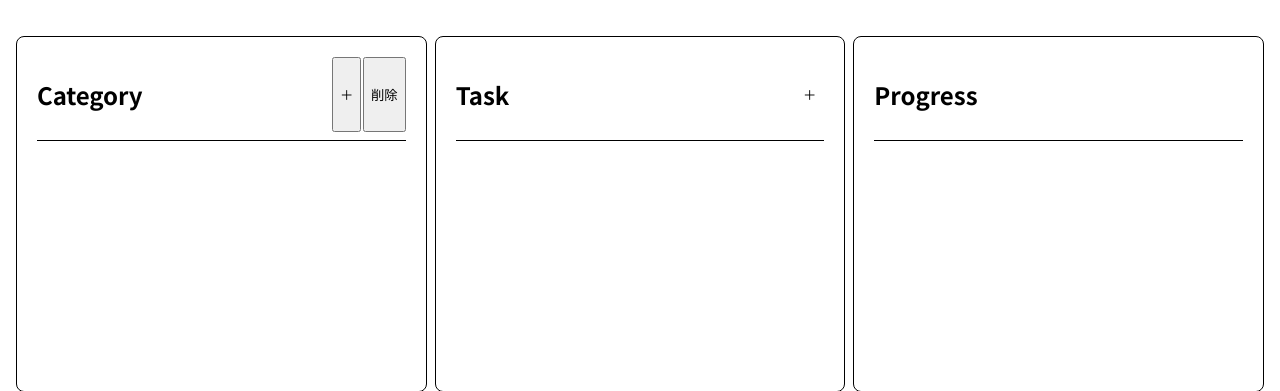
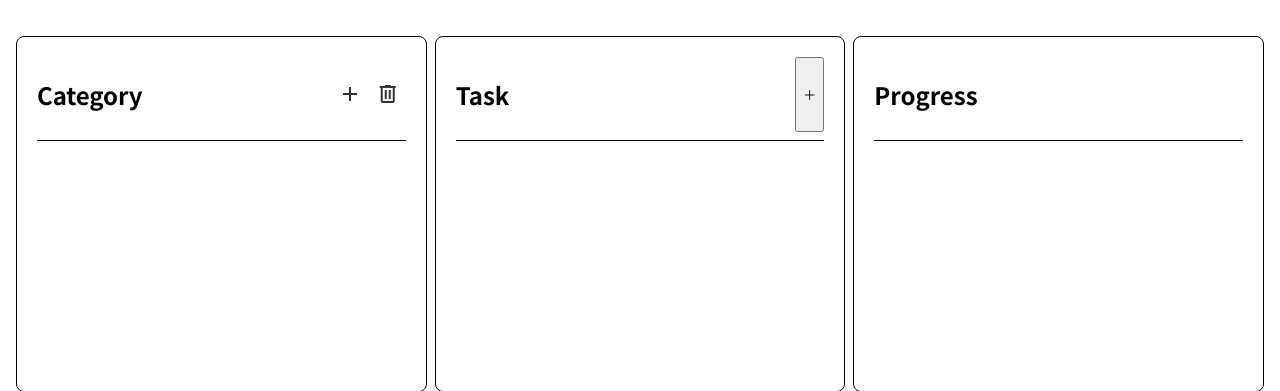
Before and after one commit to rasupy/flask_app, a Flask app: page /admin in a window 1280 px wide. Shown: the part 51-442 px from the top of the page. Run offline with Flask 3, Linux system fonts and the light colour scheme; data that the repository does not hold is empty; some libraries are stand-ins or nearby versions.

Commit message:
feat(Category-page): add icons

```diff
--- a/static/css/pages/_body.scss
+++ b/static/css/pages/_body.scss
@@ -52,6 +52,24 @@ html, body {
     font-size: var.$fs-title;
 }
 
+.material-symbols-outlined {
+    border: none;
+    background: none;
+    color: var.$tc;
+    cursor: pointer;
+    transition: .5s;
+
+    font-variation-settings:
+    'FILL' 0,
+    'wght' 400,
+    'GRAD' 0,
+    'opsz' 24
+}
+
+.material-symbols-outlined:hover {
+    background: var.$hover-bg;
+}
+
 /* カテゴリーリスト
 =================================================== */
 .button-group {
@@ -60,30 +78,16 @@ html, body {
     gap: .1rem;
 }
 
-.create-category-btn,
-.delete-category-btn {
-    padding: .2rem .5rem;
-    border: none;
-    border-radius: 12px;
-    background: var.$bg;
-    cursor: pointer;
-    transition: 0.3s;
-}
-
-.create-category-btn:hover,
-.delete-category-btn:hover {
-    background: var.$hover-bg;
-}
-
-.delete-category-btn.hidden {
-    opacity: 0;
+.delete-category-btn.hidden,
+.category-item .material-symbols-outlined.hidden {
+    display: none;
     pointer-events: none;
 }
 
 .category-list {
     display: flex;
     flex-direction: column;
-    gap: .5rem;
+    gap: .4rem;
     list-style-type: none;
     padding-left: 0;
 }
--- a/static/css/style.css
+++ b/static/css/style.css
@@ -115,6 +115,19 @@ html, body {
   font-size: 1.5rem;
 }
 
+.material-symbols-outlined {
+  border: none;
+  background: none;
+  color: #333;
+  cursor: pointer;
+  transition: 0.5s;
+  font-variation-settings: "FILL" 0, "wght" 400, "GRAD" 0, "opsz" 24;
+}
+
+.material-symbols-outlined:hover {
+  background: #f0f0f0;
+}
+
 /* カテゴリーリスト
 =================================================== */
 .button-group {
@@ -123,30 +136,16 @@ html, body {
   gap: 0.1rem;
 }
 
-.create-category-btn,
-.delete-category-btn {
-  padding: 0.2rem 0.5rem;
-  border: none;
-  border-radius: 12px;
-  background: #fff;
-  cursor: pointer;
-  transition: 0.3s;
-}
-
-.create-category-btn:hover,
-.delete-category-btn:hover {
-  background: #f0f0f0;
-}
-
-.delete-category-btn.hidden {
-  opacity: 0;
+.delete-category-btn.hidden,
+.category-item .material-symbols-outlined.hidden {
+  display: none;
   pointer-events: none;
 }
 
 .category-list {
   display: flex;
   flex-direction: column;
-  gap: 0.5rem;
+  gap: 0.4rem;
   list-style-type: none;
   padding-left: 0;
 }
--- a/templates/base.html
+++ b/templates/base.html
@@ -12,11 +12,15 @@
     <link rel="stylesheet" href="{{ url_for('static', filename='css/style.css') }}">
 
     <!-- Google Fonts -->
+    <!-- Noto+Sans+JP, Roboto -->
     <link href="https://fonts.googleapis.com/css2?family=Noto+Sans+JP:wght@100..900&family=Roboto:ital,wght@0,100..900;1,100..900&display=swap" rel="stylesheet">
+
+    <!-- Google Icons -->
+    <!-- Google Material Symbols: add, delete icons -->
+    <link rel="stylesheet" href="https://fonts.googleapis.com/css2?family=Material+Symbols+Outlined" />
 
     <!-- JavaScript SortableJS -->
     <script src="https://cdn.jsdelivr.net/npm/sortablejs@latest/Sortable.min.js" defer></script>
-
 </head>
 <body>
 
--- a/templates/category.html
+++ b/templates/category.html
@@ -6,8 +6,8 @@
     <div class="title-bar">
         <h2 class="title">Category</h2>
         <div class="button-group">
-            <button id="create-category-btn">＋</button>
-            <button id="delete-toggle">削除</button>
+            <button id="create-category-btn" class="material-symbols-outlined">add</button>
+            <button id="delete-toggle" class="material-symbols-outlined">delete</button>
         </div>
     </div>
     <!-- カテゴリー追加フォームを読み込み -->
@@ -17,7 +17,7 @@
         {% for id, name in categories.items() %}
             <li class="category-item" data-category-id="{{ id }}">
                 <!-- 削除ボタン -->
-                <button class="delete-category-btn hidden" data-category-id="{{ id }}">🗑</button>
+                <button class="delete-category-btn material-symbols-outlined hidden" data-category-id="{{ id }}">delete</button>
 
                 <!-- カテゴリ選択ボタン -->
                 <button class="category-button {% if selected_category_id == id %}active{% endif %}">
```
Also changed, not shown: 1 other file.
